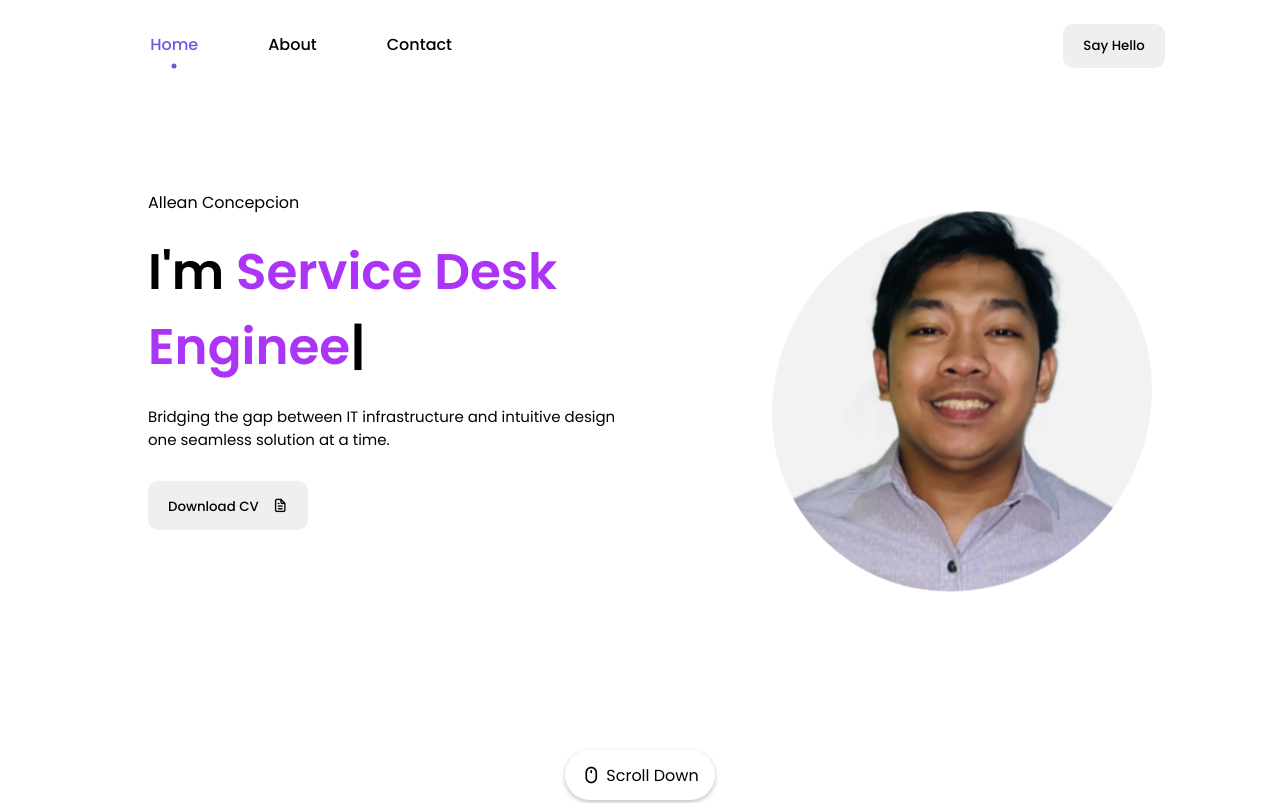
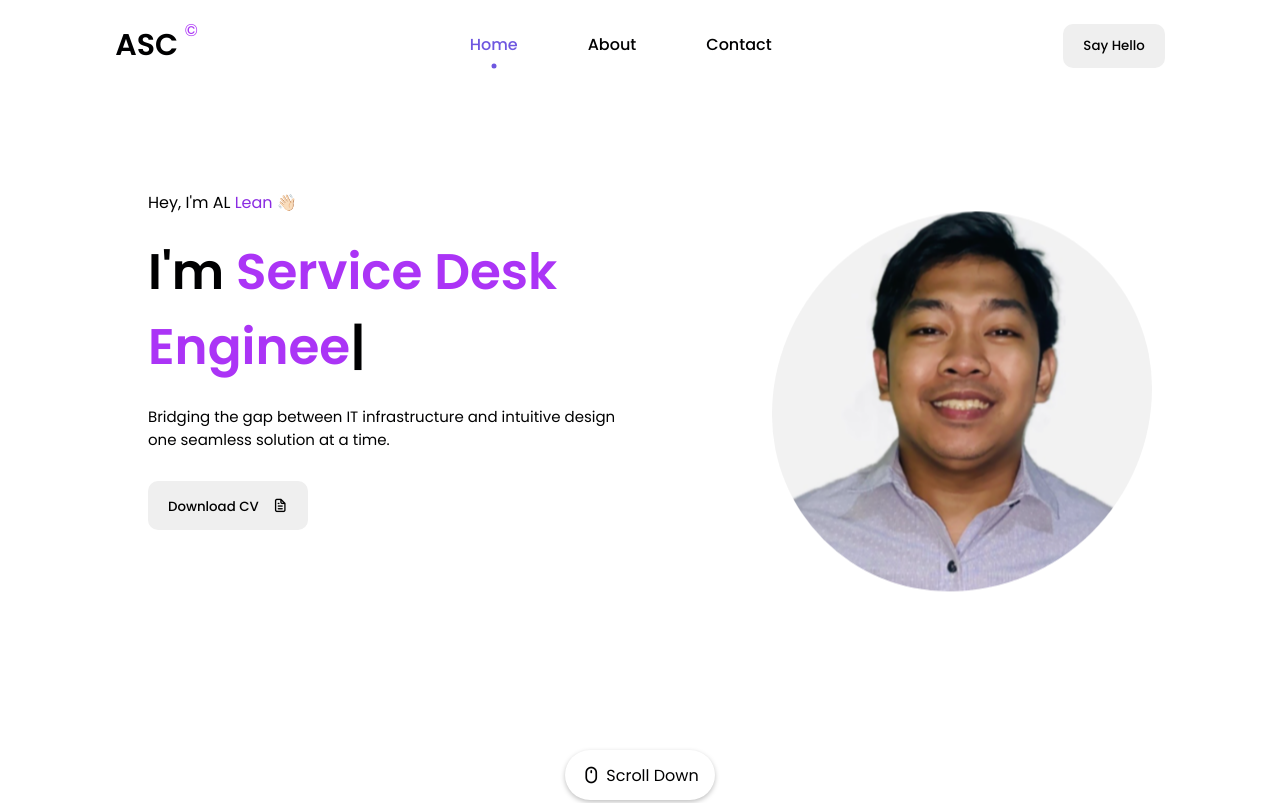
Before and after one commit to asconcepcion-dev/acon-portfolio, a plain HTML site: page index.html in a window 1280 px wide. Shown: the top 803 px of the page. Drawn offline with nearby package versions, Linux system fonts and the light colour scheme.

Commit message:
index.html

```diff
--- a/index.html
+++ b/index.html
@@ -21,6 +21,11 @@
 
     <!-- ---------------header----------------->
       <nav id="header">
+         <div class="nav-logo">
+            <p class="nav-name">ASC</p>
+            <span>©</span>
+         </div>
+
         <div class="nav-menu" id="myNavMenu">
             <ul class="nav_menu_list">
                 <li class="nav_list">
@@ -31,7 +36,6 @@
                 </li>
                 <li class="nav_list">
                     <a href="#contact" class="nav-link">Contact</a>
-
                 </li>
             </ul>
         </div>
@@ -54,7 +58,7 @@
        <section class="featured-box" id="home">
           <div class="featured-text">
             <div class="featured-text-card">
-                <span>Allean Concepcion</span>
+                <span>Hey, I'm AL <span style="color: blueviolet;">Lean</span> 👋🏻 </span>
             </div>
             <div class="featured-name">
                 <p>I'm <span class="typedText"></span></p>
@@ -270,10 +274,7 @@
                 alert("Message failed to send. Please try again.");
             });
         }
-
-
     </script>
-
 </body>
 
 
```
